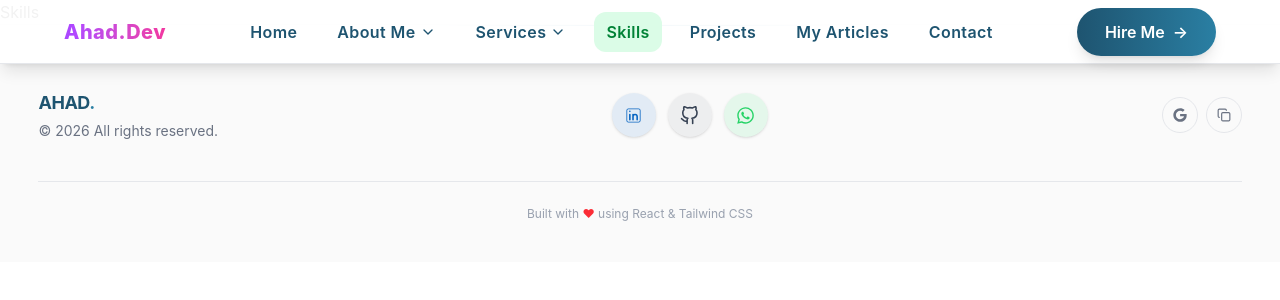
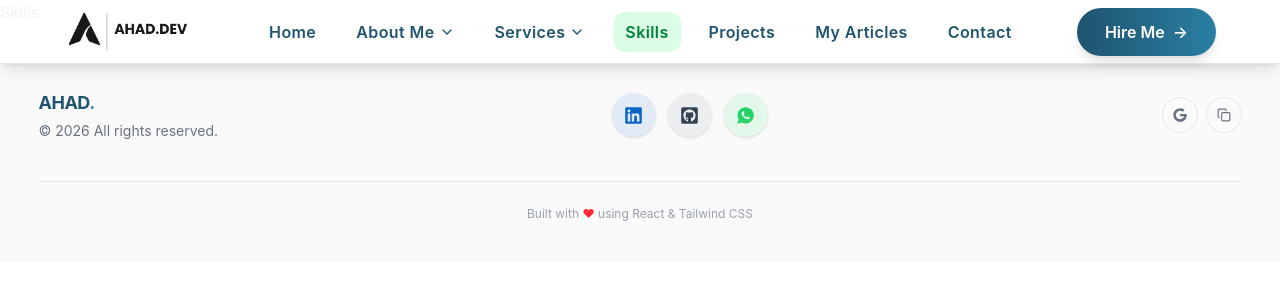
Before and after one commit to Ahadhossan/Ahad-Portfolio-Website, a React (Vite) app: page /skills in a window 1280 px wide. Shown: the top 300 px of the page. Built offline with nearby package versions, Linux system fonts and the light colour scheme.

Commit message:
Add new logo assets and update Footer and Navbar components with new icons and links

```diff
--- a/src/components/Footer/Footer.tsx
+++ b/src/components/Footer/Footer.tsx
@@ -1,8 +1,8 @@
 import React, { useState } from "react";
-import { Mail, ArrowUpRight, Check, Copy } from "lucide-react";
-import { CiLinkedin } from "react-icons/ci";
-import { FiGithub } from "react-icons/fi";
-import { FaWhatsapp } from "react-icons/fa";
+import { Check, Copy } from "lucide-react";
+import { FaLinkedin } from "react-icons/fa6";
+import { FaGithubSquare } from "react-icons/fa";
+import { IoLogoWhatsapp } from "react-icons/io";
 import { motion } from "framer-motion";
 import toast from "react-hot-toast";
 import { FaGoogle } from "react-icons/fa";
@@ -13,7 +13,7 @@ const socials = [
   {
     href: "https://www.linkedin.com/in/mdahadhossain/",
     label: "LinkedIn",
-    icon: CiLinkedin,
+    icon: FaLinkedin,
     bg: "bg-[#0A66C2]/10",
     hoverBg: "hover:bg-[#0A66C2]",
     color: "text-[#0A66C2]",
@@ -22,16 +22,16 @@ const socials = [
   {
     href: "https://github.com/Ahadhossan",
     label: "GitHub",
-    icon: FiGithub,
+    icon: FaGithubSquare,
     bg: "bg-gray-900/5",
     hoverBg: "hover:bg-gray-900",
     color: "text-gray-700",
     hoverColor: "group-hover:text-white",
   },
   {
-    href: "https://wa.me/8801XXXXXXXXX",
+    href: "https://wa.me/8801322959861",
     label: "WhatsApp",
-    icon: FaWhatsapp,
+    icon: IoLogoWhatsapp,
     bg: "bg-[#25D366]/10",
     hoverBg: "hover:bg-[#25D366]",
     color: "text-[#25D366]",
--- a/src/components/Header/Navbar.tsx
+++ b/src/components/Header/Navbar.tsx
@@ -30,12 +30,12 @@ const Navbar: React.FC = () => {
     bg-clip-text text-transparent
     animate-gradient-x"
           >
-            {/* <img
-              src="https://i.ibb.co/xSnVq4zQ/softtechlogo.png"
+            <img
+              src="/src/assets/Black_Modern_A_letter_Logo-removebg-preview.png"
               alt="SoftTech Logo"
-              className="w-8 h-8 object-contain rounded-md mr-3"
-            /> */}
-            Ahad.Dev
+              className="w-32 h-32 object-contain rounded-md mr-3"
+            />
+            {/* Ahad.Dev */}
             {/* <video
               src="/src/assets/doodle-motif-270-arrow-right-hover-pointing.mp4"
               className="w-8 h-8 object-contain rounded-md mr-3"
```
Also changed, not shown: src/assets/Black Modern A letter Logo.png (added), src/assets/Black_Modern_A_letter_Logo-removebg-preview.png (added).
